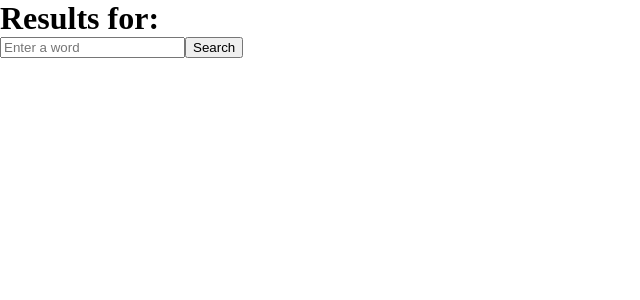
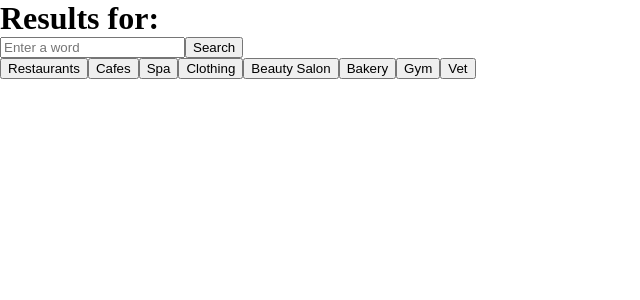
Before and after one commit to engijlr/ad-generator, an Angular app: page / in a window 1280 px wide. Shown: the top 300 px of the page, without its empty margins (0-640 px from the left). Built offline with nearby package versions, Linux system fonts and the light colour scheme.

Commit message:
Category component created

```diff
--- a/src/app/app.component.html
+++ b/src/app/app.component.html
@@ -1,6 +1,7 @@
 <div class="wrapper">
   <h1>Results for: {{ searchQuery }}</h1>
   <search-input (search)="onSearch($event)"></search-input>
+  <category-list (categorySelected)="onSearch($event)" />
   <images-results
     [isSearchPerformed]="searchPerformed"
     [images]="images"
--- a/src/app/app.component.ts
+++ b/src/app/app.component.ts
@@ -4,6 +4,7 @@ import { CommonModule } from '@angular/common';
 import { SearchInputComponent } from './search-input/search-input.component';
 import { UnsplashApiService } from './services/unsplash-api.service';
 import { ImagesResultsComponent } from './images-results/images-results.component';
+import { CategoryListComponent } from './category-list/category-list.component';
 
 @Component({
   selector: 'app-root',
@@ -13,6 +14,7 @@ import { ImagesResultsComponent } from './images-results/images-results.componen
     CommonModule,
     SearchInputComponent,
     ImagesResultsComponent,
+    CategoryListComponent,
   ],
   templateUrl: './app.component.html',
   styleUrl: './app.component.css',
--- /dev/null
+++ b/src/app/category-list/category-list.component.html
@@ -0,0 +1,9 @@
+<div class="category-buttons">
+  <button
+    *ngFor="let category of categories"
+    class="category-button"
+    (click)="onClick(category)"
+  >
+    {{ category }}
+  </button>
+</div>
--- /dev/null
+++ b/src/app/category-list/category-list.component.ts
@@ -0,0 +1,28 @@
+import { CommonModule } from '@angular/common';
+import { Component, EventEmitter, Output } from '@angular/core';
+
+@Component({
+  selector: 'category-list',
+  standalone: true,
+  imports: [CommonModule],
+  templateUrl: './category-list.component.html',
+  styleUrl: './category-list.component.css',
+})
+export class CategoryListComponent {
+  categories = [
+    'Restaurants',
+    'Cafes',
+    'Spa',
+    'Clothing',
+    'Beauty Salon',
+    'Bakery',
+    'Gym',
+    'Vet',
+  ];
+
+  @Output() categorySelected = new EventEmitter<string>();
+
+  onClick(selectedQuery: string) {
+    this.categorySelected.emit(selectedQuery);
+  }
+}
```
Also changed, not shown: src/app/category-list/category-list.component.css (added), 1 other file (tests, documents, lock files or other folders).
